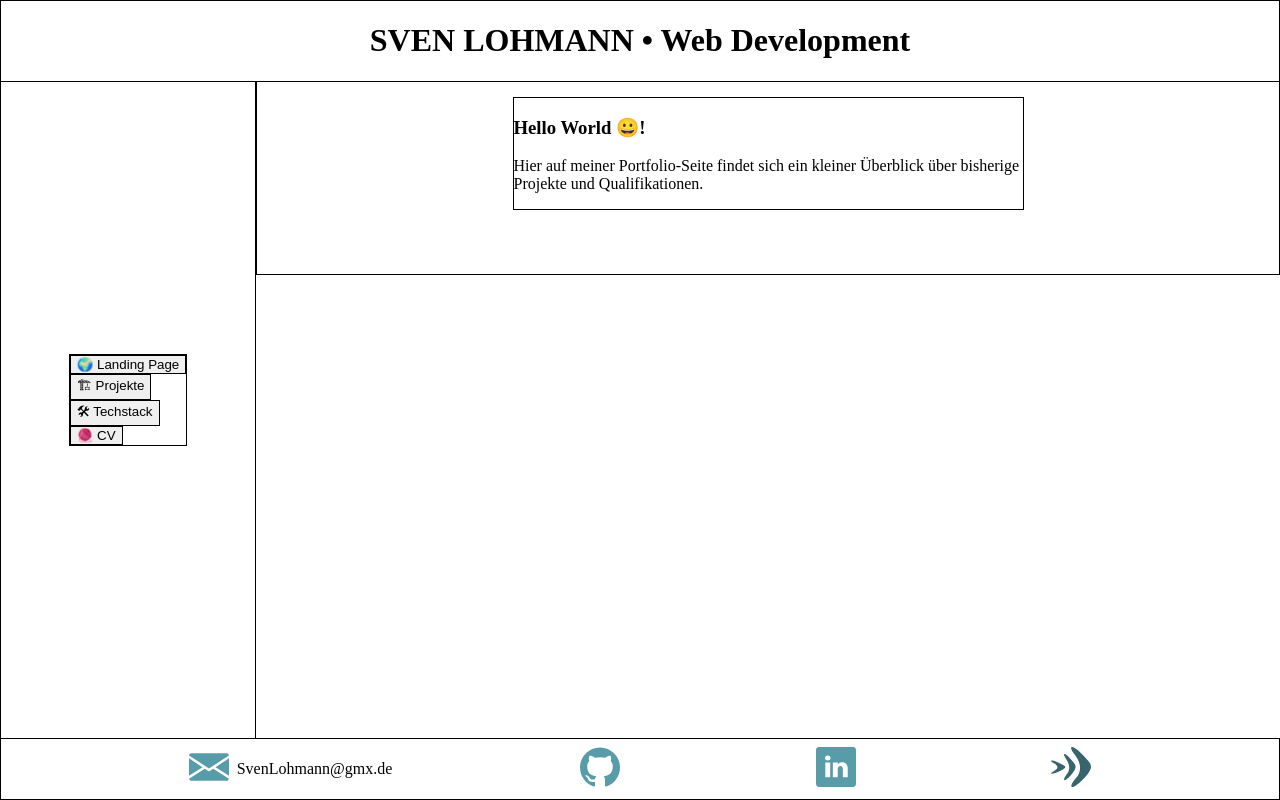
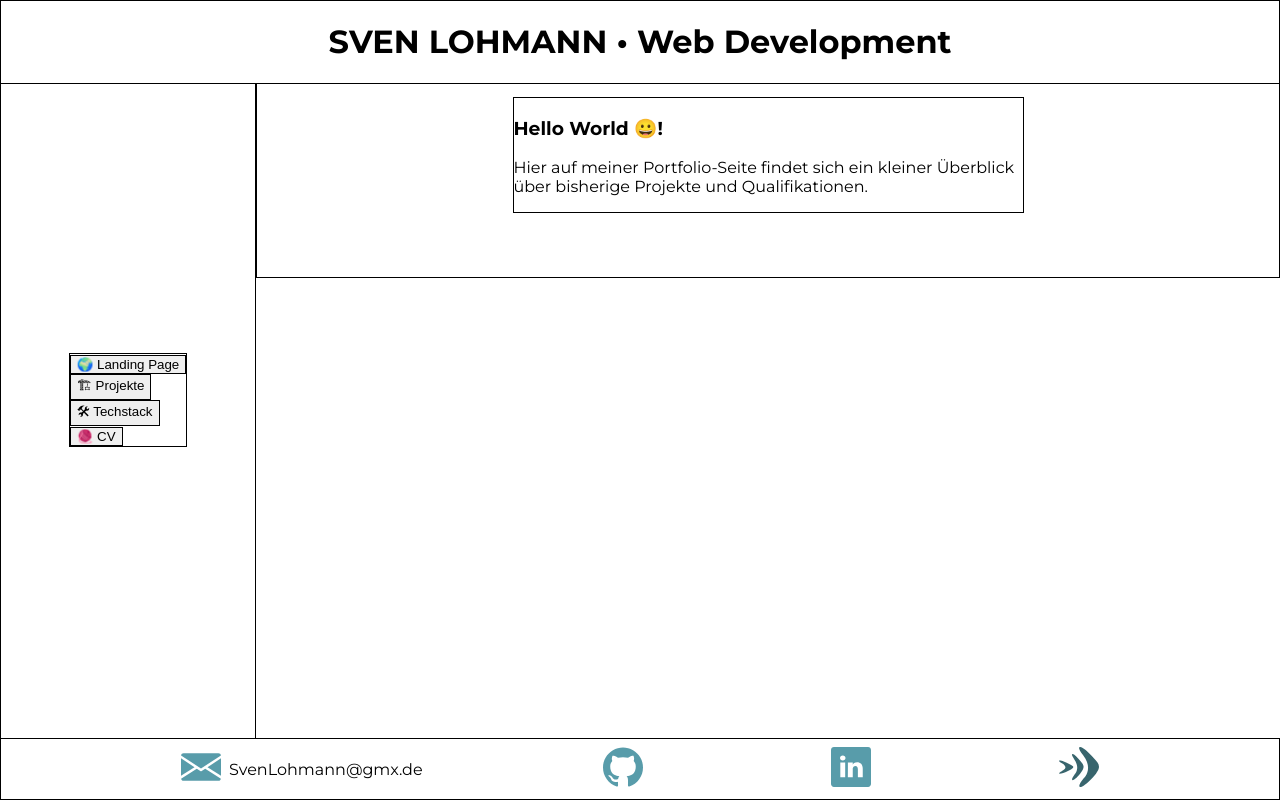
Before and after one commit to SvLowman/portfolio-website, a React (Create React App) app: page / in a window 1280 px wide. Built offline with nearby package versions, Linux system fonts and the light colour scheme.

Commit message:
:lipstick: Implement fonts

```diff
--- a/public/index.html
+++ b/public/index.html
@@ -10,6 +10,10 @@
       content="Web site created using create-react-app"
     />
     <link rel="apple-touch-icon" href="%PUBLIC_URL%/logo192.png" />
+    <link
+      href="https://fonts.googleapis.com/css2?family=Montserrat:wght@400;500;700;800&display=swap"
+      rel="stylesheet"
+    />
     <!--
       manifest.json provides metadata used when your web app is installed on a
       user's mobile device or desktop. See https://developers.google.com/web/fundamentals/web-app-manifest/
--- a/src/globalStyles.js
+++ b/src/globalStyles.js
@@ -11,7 +11,11 @@ const GlobalStyle = createGlobalStyle`
 body {
   margin: 0;
   font-size: 16px;
+  font-family: 'Montserrat', sans-serif;
 }
 `;
 
+// font-family: 'Montserrat', sans-serif;
+// font-weight: 400 (running text) / 500 (smaller titles) / 700 (titles) / 800 (small category caption);
+
 export default GlobalStyle;
```
